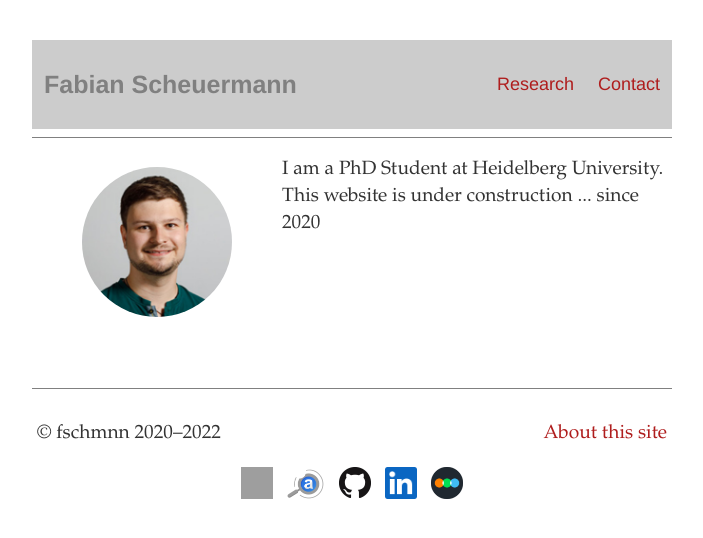
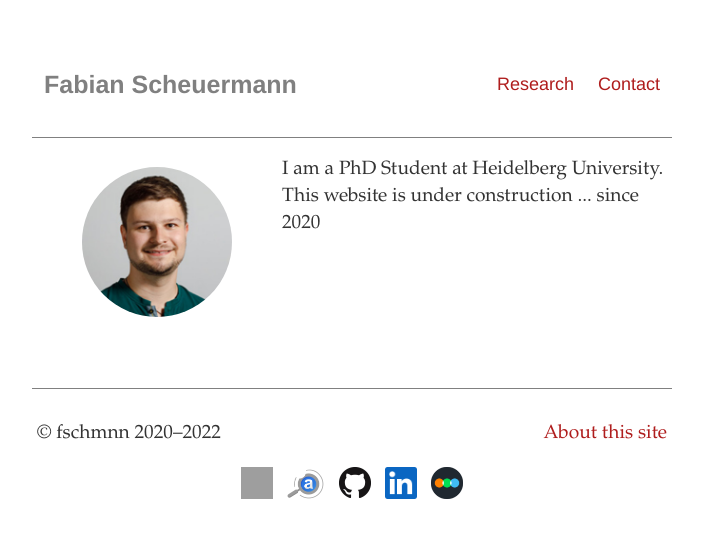
Before and after one commit to fschmnn/fschmnn.github.io, a Jekyll site: the page built from index.md, in a window 1280 px wide. Shown: the top 538 px of the page, without its empty margins (288-991 px from the left). Built offline with Jekyll 4.4.1, drawn with Linux system fonts in a browser that asks for light colours; grey boxes are pictures that could not be loaded.

Commit message:
change color

```diff
--- a/css/header.css
+++ b/css/header.css
@@ -2,7 +2,7 @@
 .header {
     font-family: 'Helvetica Neue', 'Helvetica', 'Liberation Sans', 'Sans-Serif';
     overflow: hidden;
-    background-color: #cccccc;
+    background-color: #ffffff;
     padding:    20px 0px;
   }
 
--- a/css/main.css
+++ b/css/main.css
@@ -2,6 +2,7 @@
     font-family: 'Palatino','Palatino Linotype','Geramond', 'Serif';
     margin: 60px auto;
     width: 80%;
+    color: #eeeeee;
 
 }
 
```
